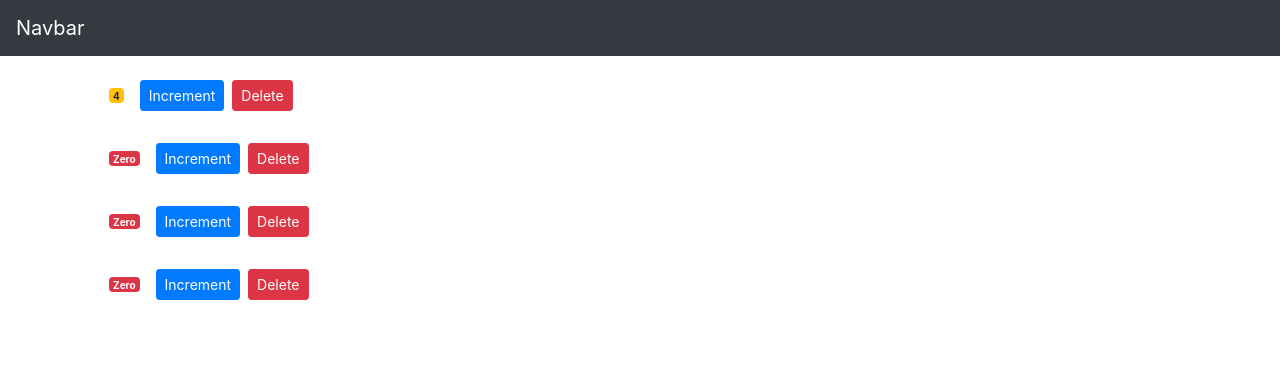
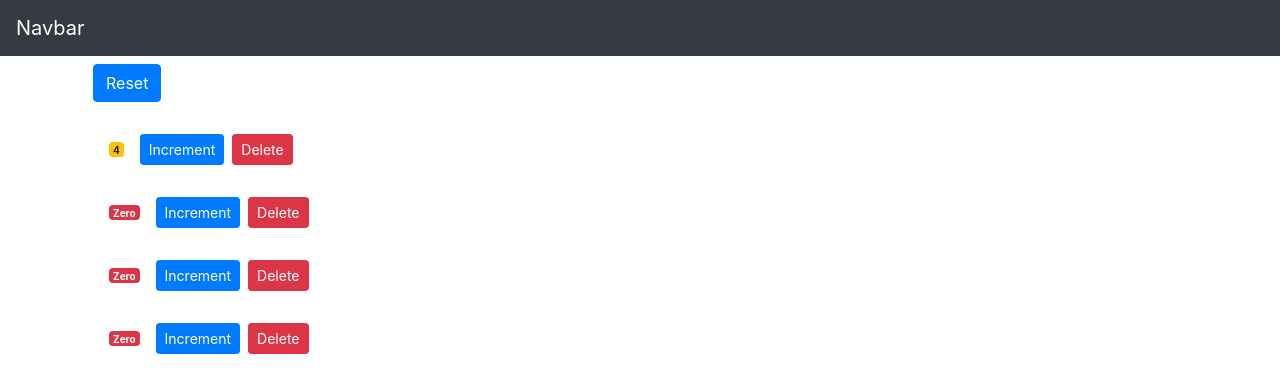
Before and after one commit to EdAncerys/react-cart-counter, a React (Create React App) app: page / in a window 1280 px wide. Shown: the top 392 px of the page. Built offline with nearby package versions, Linux system fonts and the light colour scheme.

Commit message:
able to reset state, add button to reset state

```diff
--- a/src/components/counters.jsx
+++ b/src/components/counters.jsx
@@ -19,13 +19,13 @@ class Counters extends Component {
     this.setState({ counters });
   };
 
-  handleReeset() {
+  handleReeset = () => {
     const counters = this.state.counters.map((c) => {
       c.value = 0;
       return c;
     });
     this.setState({ counters });
-  }
+  };
 
   handleDelete = (counterId) => {
     const counters = this.state.counters.filter((c) => c.id !== counterId);
@@ -35,6 +35,9 @@ class Counters extends Component {
   render() {
     return (
       <div>
+        <button onClick={this.handleReeset} className="btn btn-primary m-2">
+          Reset
+        </button>
         {this.state.counters.map((counter) => (
           <Counter
             key={counter.id}
--- a/src/components/navBar.jsx
+++ b/src/components/navBar.jsx
@@ -4,7 +4,7 @@ class NavBar extends Component {
   render() {
     return (
       <nav className="navbar navbar-light bg-dark">
-        <a className="navbar-brand text-white" href="#">
+        <a className="navbar-brand text-white" href="/">
           Navbar
         </a>
       </nav>
```
